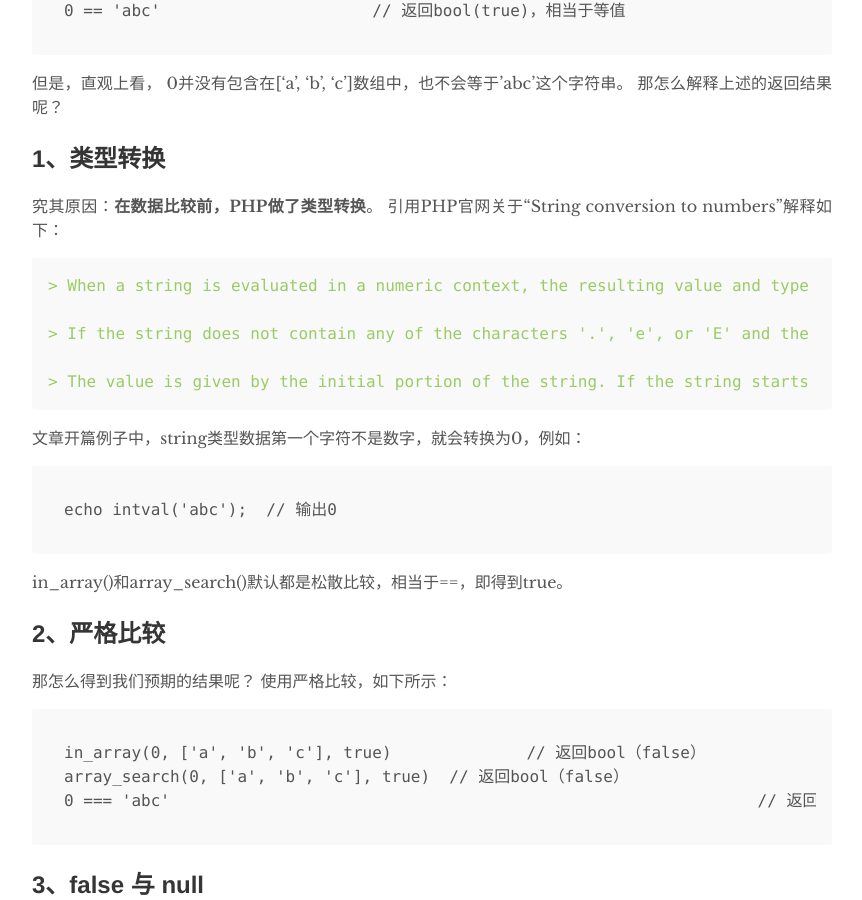
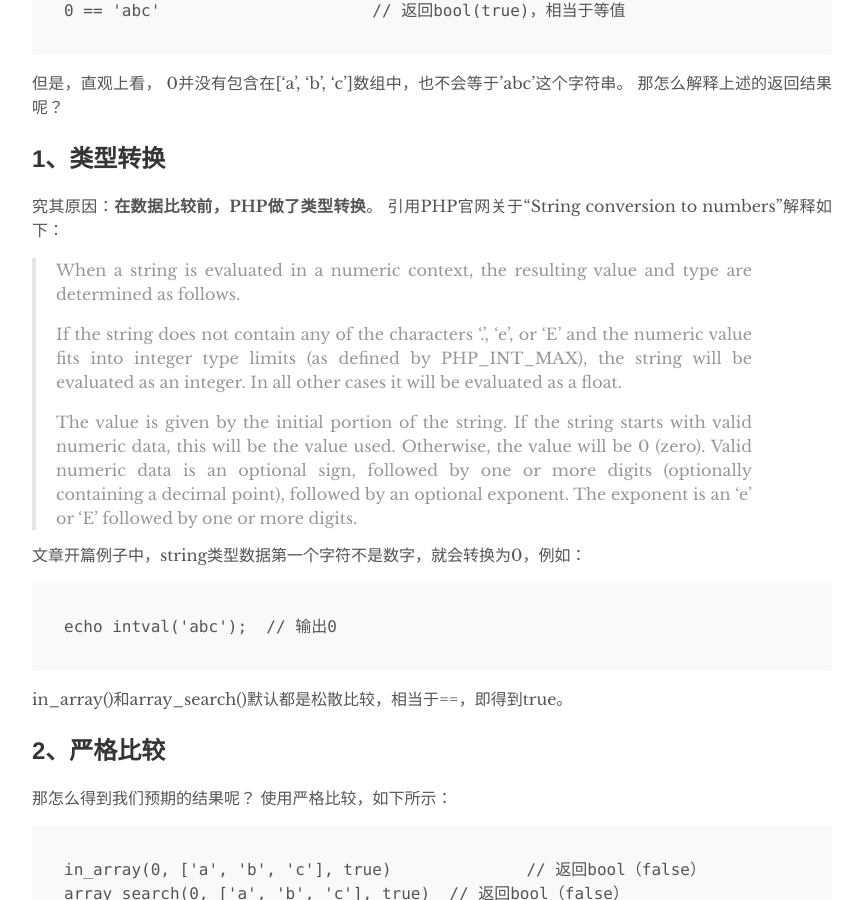
Before and after one commit to flyer0126/flyer0126.github.io, a Jekyll site: the page built from _posts/2018-12-03-为啥in_array(0, ['a', 'b', 'c']) 返回true？.md, in a window 1280 px wide and 900 px high, scrolled down 639 px. Shown: the whole window, without its empty margins (208-1070 px from the left). Built offline with Jekyll 4.4.1, drawn with Linux system fonts in a browser that asks for light colours; our own code applies the rules of GitHub Pages for plain Markdown files.

Commit message:
Update 2018-12-03-为啥in_array(0, ['a', 'b', 'c']) 返回true？.md

```diff
--- a/_posts/2018-12-03-为啥in_array(0, ['a', 'b', 'c']) 返回true？.md
+++ b/_posts/2018-12-03-为啥in_array(0, ['a', 'b', 'c']) 返回true？.md
@@ -15,13 +15,11 @@ array_search(0, ['a', 'b', 'c']) // 返回int(0)，相当于是第一个值的
 究其原因：**在数据比较前，PHP做了类型转换**。
 引用PHP官网关于“String conversion to numbers”解释如下：
 
-{% highlight markdown %}
 > When a string is evaluated in a numeric context, the resulting value and type are determined as follows.
-
+>
 > If the string does not contain any of the characters '.', 'e', or 'E' and the numeric value fits into integer type limits (as defined by PHP_INT_MAX), the string will be evaluated as an integer. In all other cases it will be evaluated as a float.
-
+>
 > The value is given by the initial portion of the string. If the string starts with valid numeric data, this will be the value used. Otherwise, the value will be 0 (zero). Valid numeric data is an optional sign, followed by one or more digits (optionally containing a decimal point), followed by an optional exponent. The exponent is an 'e' or 'E' followed by one or more digits.
-{% endhighlight %}
 
 文章开篇例子中，string类型数据第一个字符不是数字，就会转换为0，例如：
 
```
